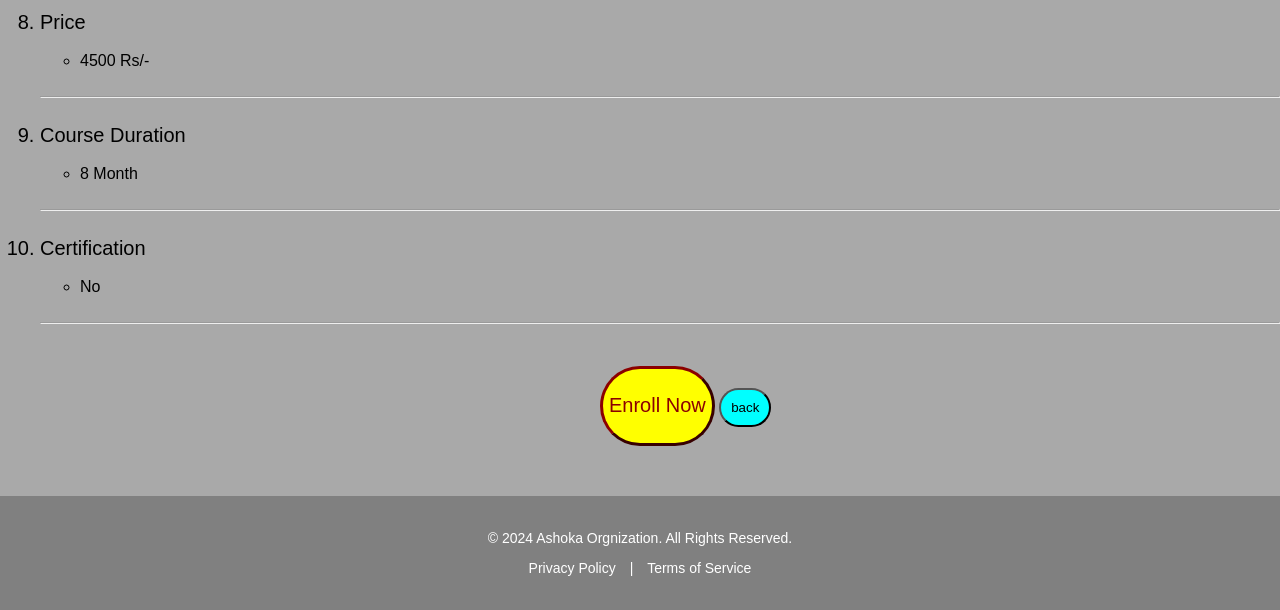
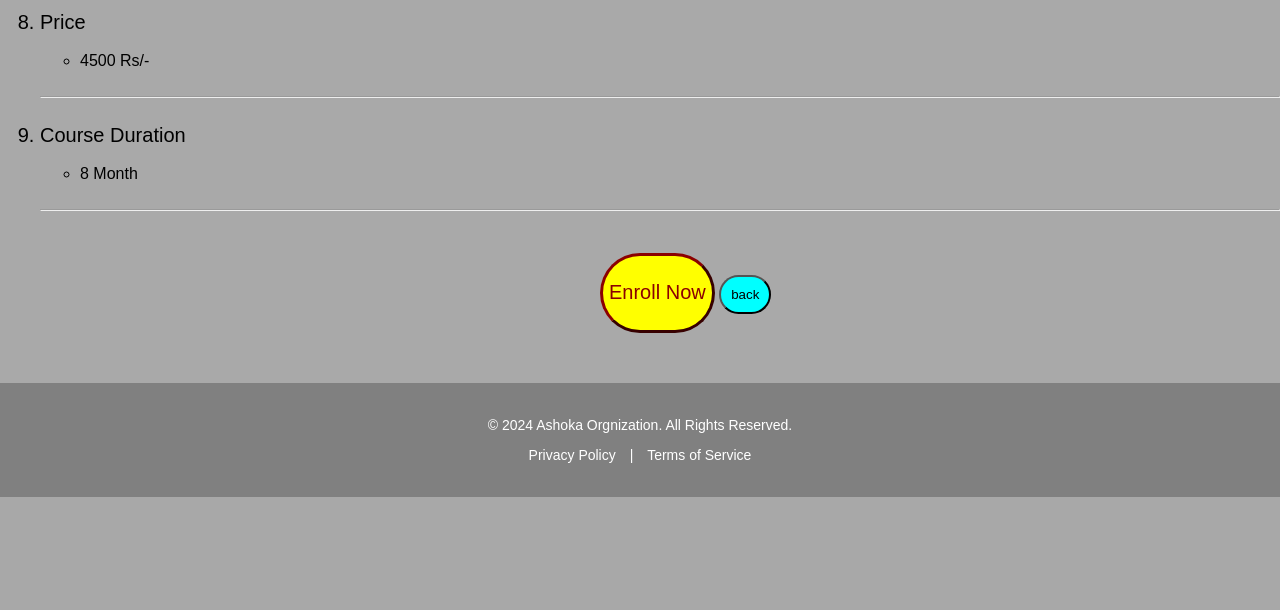
Before and after one commit to Ashoknegi13/DevPath, a PHP site: page /course.php?id=1 in a window 1280 px wide. Shown: the part 1636-2246 px from the top of the page. After the commit the page ends 2133 px from the top, so only its background shows below. Run offline with PHP 8.4, Linux system fonts and the light colour scheme; a user stored in the database is signed in; data comes from the database, SQL or seed files in the repository.

```diff
--- a/course.php
+++ b/course.php
@@ -73,10 +73,6 @@ if($_SESSION['usertype']=="admin" || $_SESSION['usertype']=="user" || $_SESSION[
 	 			   		 <li>{$row['duration']}</li>
 	 			   		</ul><br><hr><br>
 
-	 			   		<li  class='heading'>Certification  </li><br>
-	 			   		<ul>
-	 			   		 <li>{$row['certification']}</li>
-	 			   		</ul><br><hr><br>
 
 	 			   </ol>
 	 			  <button style='background:yellow;border-radius: 50px;margin-left:600px;height:80px;border-width:3px;border-color:darkred'><a style='color:darkred;text-decoration: none;font-size:20px' href='buy_course.php?id={$row['product_id']}'>Enroll Now</a></button>
```
